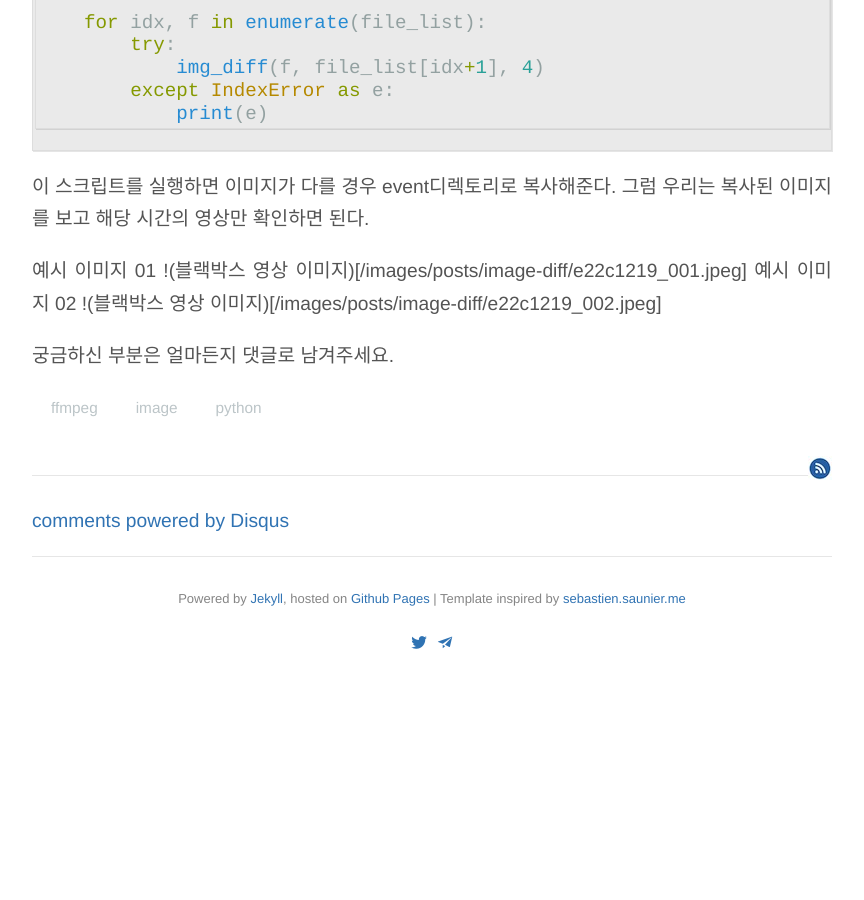
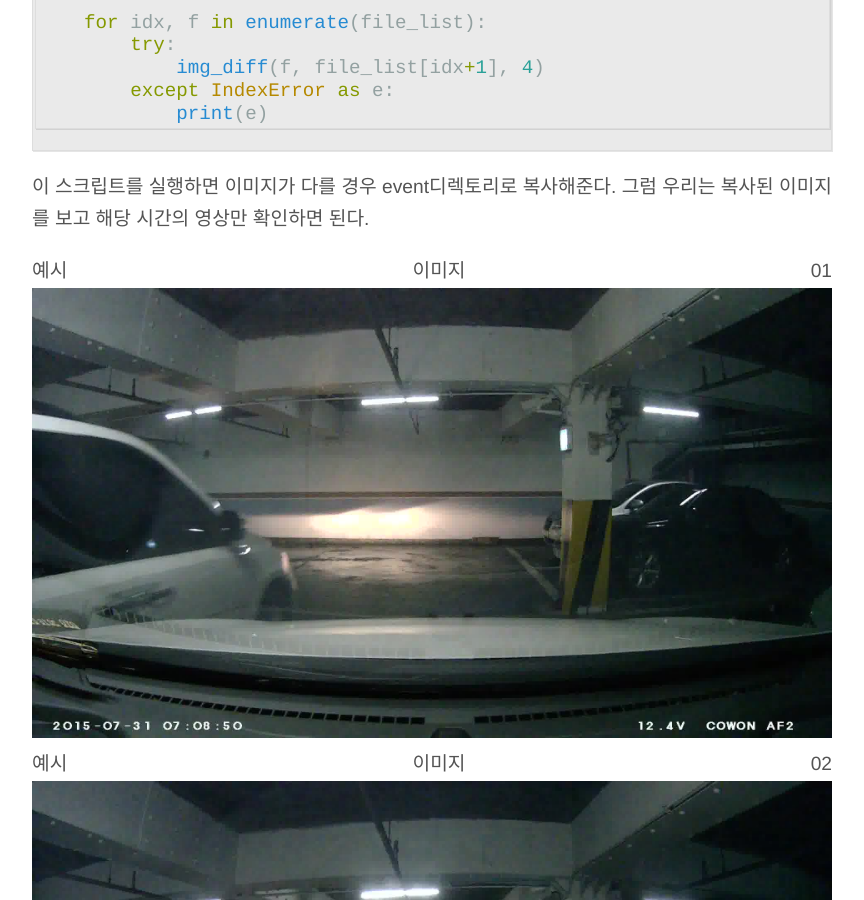
Before and after one commit to devfuner/devfuner.github.com, a Jekyll site: the page built from _posts/2015-08-19-image-diff.md, in a window 1280 px wide and 900 px high, scrolled down 2415 px. Shown: the whole window, without its empty margins (208-1072 px from the left). Built offline with Jekyll 4.4.1, drawn with Linux system fonts in a browser that asks for light colours; Markdown is read by kramdown in place of the engine named in the settings; comment, search, counter and statistics services are not loaded; before the commit the page ends 3088 px from its top, so only the background shows below that.

Commit message:
update image link modify

```diff
--- a/_posts/2015-08-19-image-diff.md
+++ b/_posts/2015-08-19-image-diff.md
@@ -109,8 +109,8 @@ if __name__ == '__main__':
 그럼 우리는 복사된 이미지를 보고 해당 시간의 영상만 확인하면 된다.
 
 예시 이미지 01
-!(블랙박스 영상 이미지)[/images/posts/image-diff/e22c1219_001.jpeg]
+![블랙박스 영상 이미지](/images/posts/image-diff/e22c1219_001.jpeg)
 예시 이미지 02
-!(블랙박스 영상 이미지)[/images/posts/image-diff/e22c1219_002.jpeg]
+![블랙박스 영상 이미지](/images/posts/image-diff/e22c1219_002.jpeg)
 
 궁금하신 부분은 얼마든지 댓글로 남겨주세요.
```
